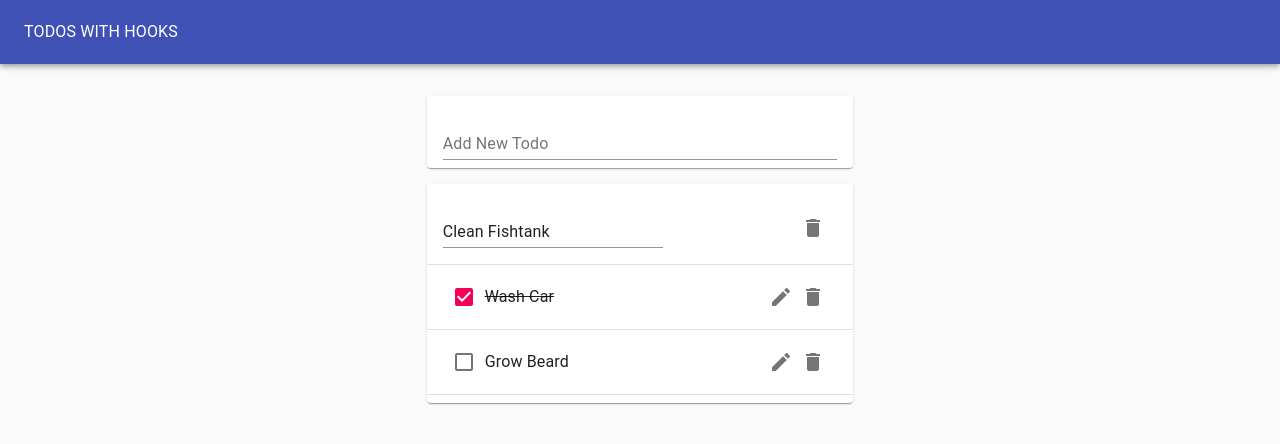
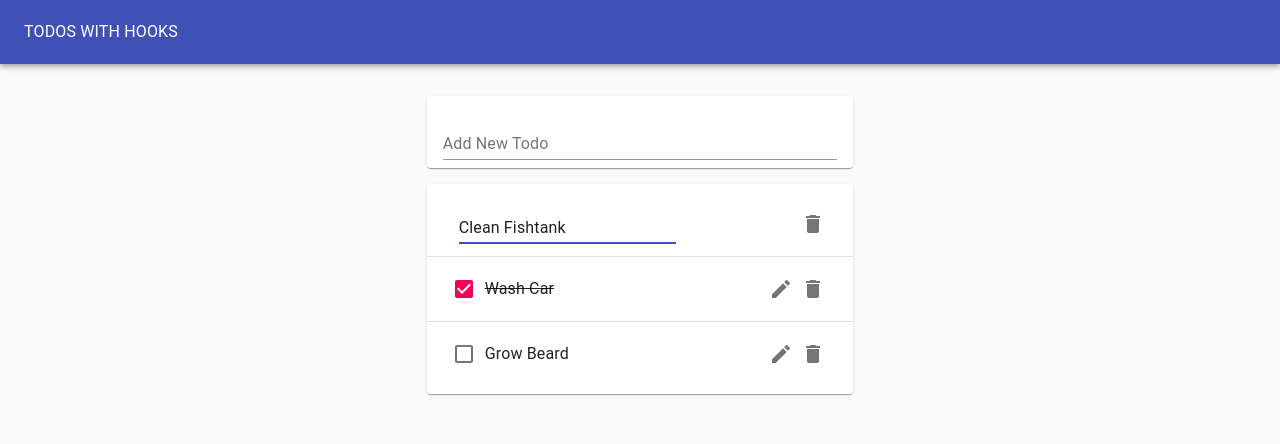
Before and after one commit to GlibKostsov/react-hooks-todo-app, a React (Create React App) app: page / in a window 1280 px wide. Both pictures are taken after a click on the button 781 px from the left and 224 px from the top of the page. Shown: the top 444 px of the page. Built offline with nearby package versions, Linux system fonts and the light colour scheme.

Commit message:
fix TodoList styling

```diff
--- a/src/EditTodoForm.js
+++ b/src/EditTodoForm.js
@@ -6,6 +6,7 @@
   const [value, handleChange, reset] = useInputState(task)
   return (
     <form
+      style={{ marginLeft: '1rem', width: '60%' }}
       onSubmit={(e) => {
         e.preventDefault()
         editTodo(id, value)
@@ -18,6 +19,7 @@
         value={value}
         onChange={handleChange}
         fullWidth
+        autoFocus
       />
     </form>
   )
--- a/src/Todo.js
+++ b/src/Todo.js
@@ -19,7 +19,7 @@
 }) {
   const [isEditing, toggleIsEditing] = useToggleState(false)
   return (
-    <ListItem>
+    <ListItem style={{ height: '64px' }}>
       {isEditing ? (
         <EditTodoForm
           id={id}
--- a/src/TodoList.js
+++ b/src/TodoList.js
@@ -9,7 +9,7 @@
   return (
     <Paper>
       <List>
-        {todos.map((todo) => (
+        {todos.map((todo, i) => (
           <>
             <Todo
               id={todo.id}
@@ -20,7 +20,7 @@
               toggleTodo={toggleTodo}
               editTodo={editTodo}
             />
-            <Divider />
+            {i < todos.length - 1 && <Divider />}
           </>
         ))}
       </List>
```
